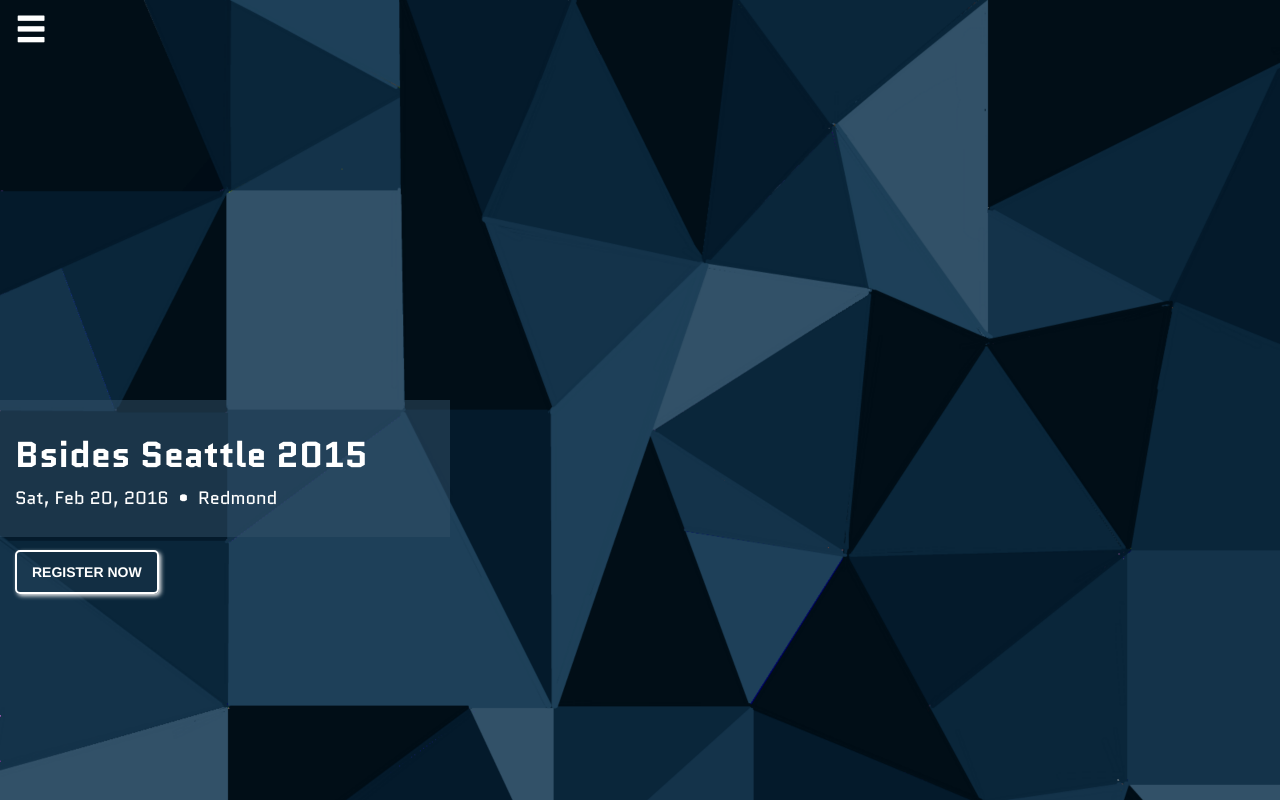
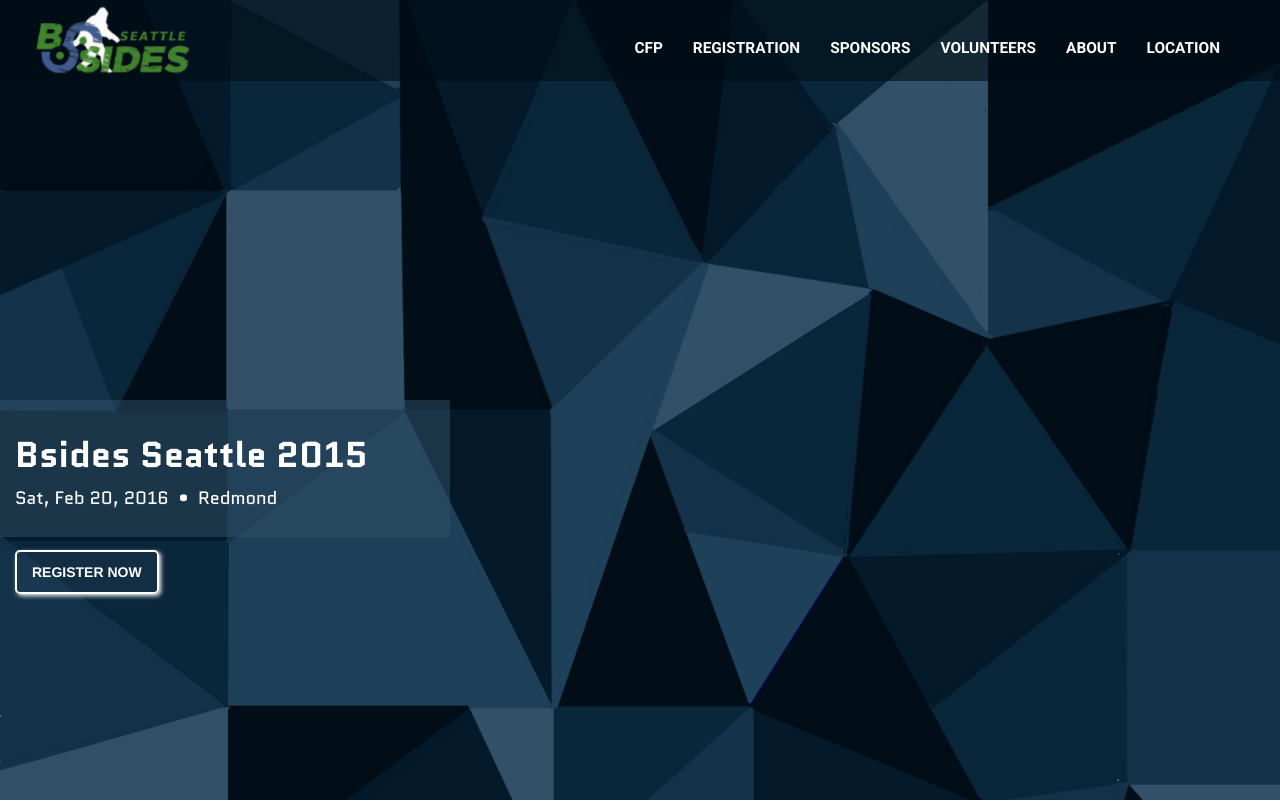
Before and after one commit to phablue/BSIdes_webpage, a website: page index.html in a window 1280 px wide. Shown: the top 802 px of the page. Drawn offline with Linux system fonts and the light colour scheme; files whose address does not match are found by name; a web font is replaced by a local one.

Commit message:
add nav bar style for bigger divice

```diff
--- a/assets/dest/scripts/ui.js
+++ b/assets/dest/scripts/ui.js
@@ -19,9 +19,11 @@
 
     UI.prototype.navBarStyleConfig = function() {
       if ($(window).scrollTop() > 450) {
-        return this.navBarBtnStyleSet("#FFF", "#010E17");
+        this.navBarBtnStyleSet("#FFF", "#010E17");
+        return this.navBarBGStyleSet("#010E17");
       } else {
-        return this.navBarBtnStyleSet("transparent", "#FFF");
+        this.navBarBtnStyleSet("transparent", "#FFF");
+        return this.navBarBGStyleSet("rgba(1, 14, 23, 0.6)");
       }
     };
 
@@ -29,6 +31,12 @@
       return $("[data-id=nav-btn]").css({
         "background-color": "" + bgcolor,
         "color": "" + color
+      });
+    };
+
+    UI.prototype.navBarBGStyleSet = function(bgcolor) {
+      return $("[data-id=navbar]").css({
+        "background-color": "" + bgcolor
       });
     };
 
--- a/assets/scripts/ui.coffee
+++ b/assets/scripts/ui.coffee
@@ -12,11 +12,17 @@
   navBarStyleConfig: ->
     if $(window).scrollTop() > 450
       @navBarBtnStyleSet("#FFF", "#010E17")
+      @navBarBGStyleSet("#010E17")
     else
       @navBarBtnStyleSet("transparent", "#FFF")
+      @navBarBGStyleSet("rgba(1, 14, 23, 0.6)")
 
   navBarBtnStyleSet: (bgcolor, color) ->
     $("[data-id=nav-btn]").css("background-color": "#{bgcolor}", "color": "#{color}")
+
+  navBarBGStyleSet: (bgcolor) ->
+    $("[data-id=navbar]").css("background-color": "#{bgcolor}")
+
 
   navMenuConfig: ->
     $("[data-id=navMenu] a").click =>
--- a/assets/stylesheets/layouts/_nav-menu.sass
+++ b/assets/stylesheets/layouts/_nav-menu.sass
@@ -1,6 +1,20 @@
+.navbar-fixed-top
+  @media only screen and (min-width: 1024px)
+    background-color: $nav-bar-bg-color
+
+.collapse.in
+  @media only screen and (min-width: 1024px)
+    display: inline-block
+
 .nav-
   &logo
     display: none
+
+    @media only screen and (min-width: 1024px)
+      display: inline-block
+      float: left
+      margin-left: 35px
+      padding: 5px 0
 
   &menu-btn
     background-color: $nav-menu-btn-bg-color
@@ -12,16 +26,31 @@
     text-align: left
     width: 100%
 
+    @media only screen and (min-width: 1024px)
+      display: none
+
     &:focus
       outline: none
 
   &menu
     background-color: $nav-menu-bg-color
+    float: right
     font-family: $nav-font
+
+    @media only screen and (min-width: 1024px)
+      background-color: transparent
+      display: inline-block
+      padding: 15px 35px
+      text-align: center
 
     ul
       list-style-type: none
       padding: 15px 10px
+
+      li
+        @media only screen and (min-width: 1024px)
+          display: inline-block
+          float: left
 
       a
         display: block
@@ -30,5 +59,8 @@
         font-weight: 700
         padding: 7px 15px
 
+        @media only screen and (min-width: 1024px)
+          color: #FFF
+
         &:hover
           color: $nav-menu-font-hover-color
--- a/assets/stylesheets/partials/_base.sass
+++ b/assets/stylesheets/partials/_base.sass
@@ -4,4 +4,4 @@
 a:hover
   text-decoration: none
 
-$image-path: "/BSIdes_webpage"
+$image-path: "/Users/hyunahkelly/Documents/FrontEnd/bside"
--- a/assets/stylesheets/partials/_color.sass
+++ b/assets/stylesheets/partials/_color.sass
@@ -1,3 +1,5 @@
+$nav-bar-bg-color: rgba(1, 14, 23, 0.6)
+
 $nav-menu-btn-bg-color: transparent
 $nav-menu-btn-font-color: #FFF
 $nav-menu-bg-color: #EEE
--- a/index.html
+++ b/index.html
@@ -10,8 +10,8 @@
 </head>
 <body>
   <header>
-    <nav class="navbar-fixed-top">
-      <a class="nav-logo" href="/"><img src="assets/images/nav-logo.png" alt="Bsides Seattle Logo"></a>
+    <nav class="navbar-fixed-top" data-id="navbar">
+      <a class="nav-logo" href="/"><img src="assets/images/logo.png" alt="Bsides Seattle Logo"></a>
       <button class="nav-menu-btn" data-id="nav-btn">
         <span class="glyphicon glyphicon-menu-hamburger" aria-hidden="true" data-target="#nav-menu" data-toggle="collapse"></span>
       </button>
```
Also changed, not shown: assets/dest/stylesheets/application.css, assets/images/logo-sm.png (deleted), assets/images/logo.jpg (deleted), assets/images/logo.png (added), assets/images/nav-logo.png (deleted), 1 other file.
